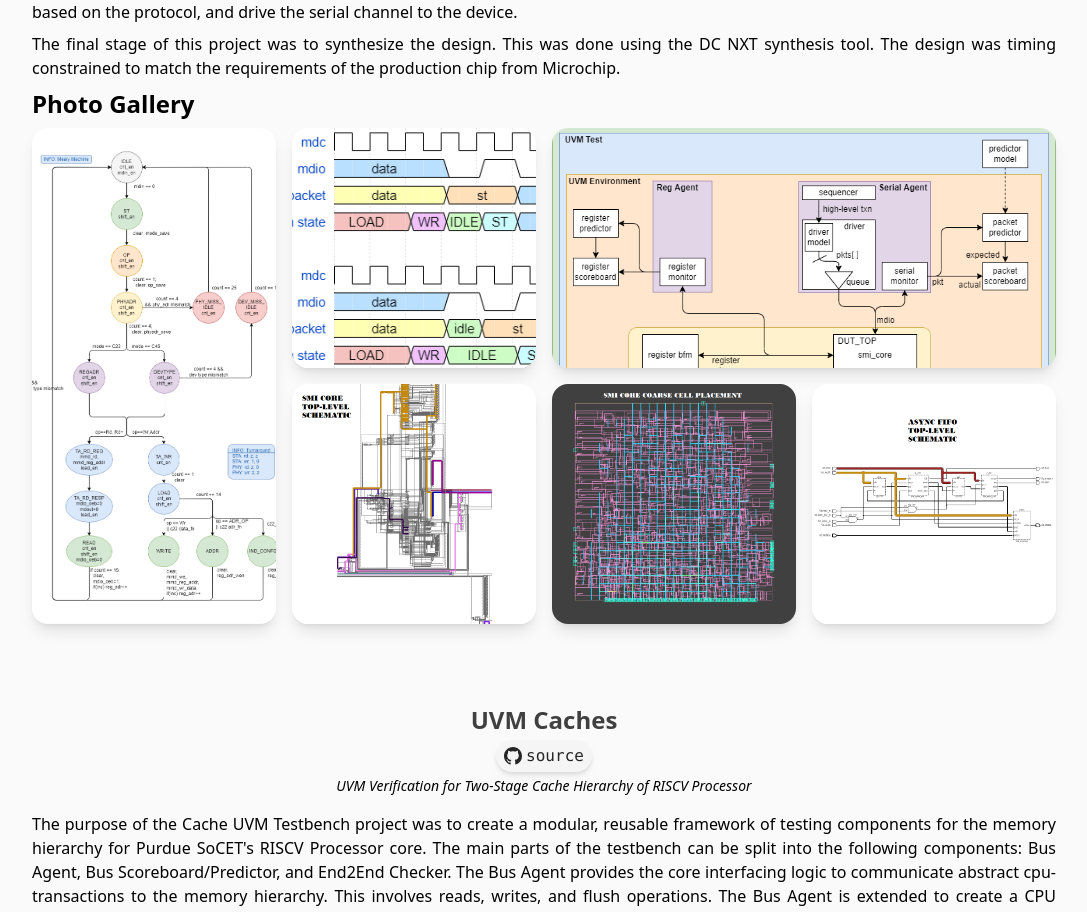
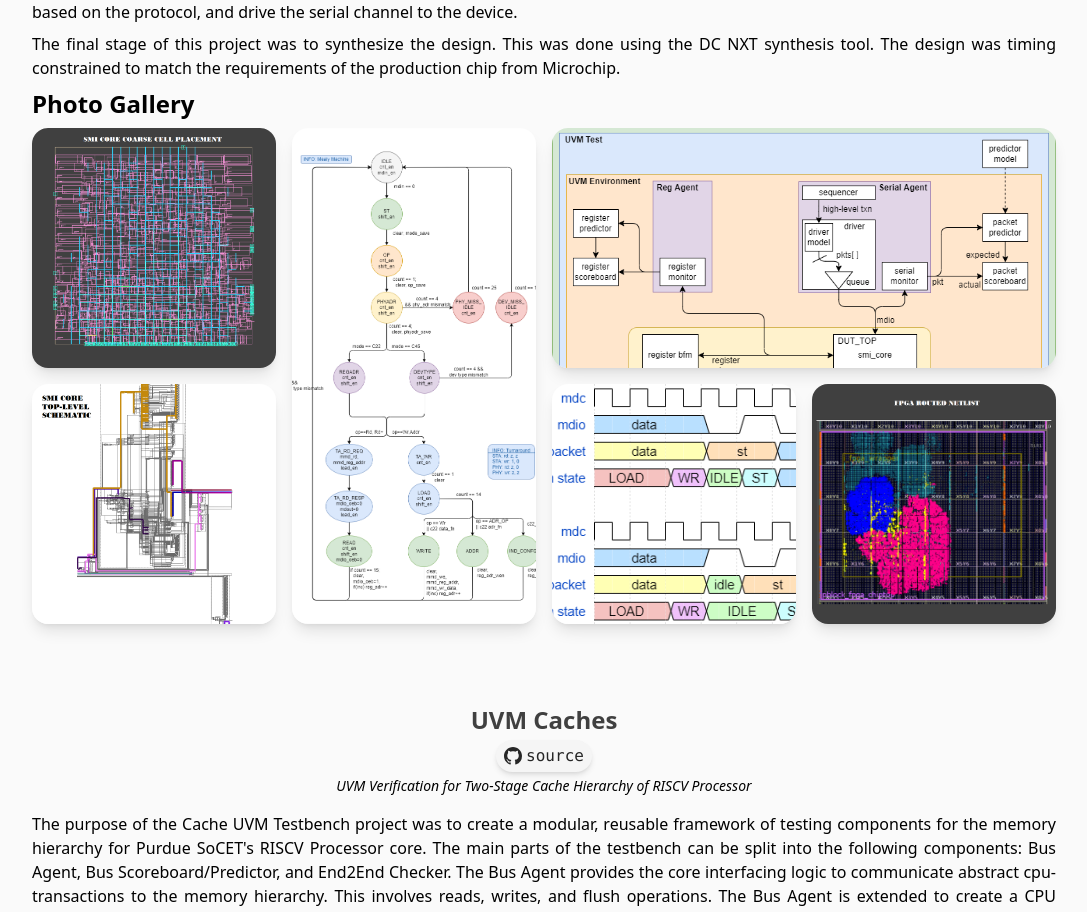
Before and after one commit to MArndt26/marndt26.github.io, a Next.js app: page / in a window 1280 px wide. Shown: the part 888-1800 px from the top of the page, without its empty margins (96-1183 px from the left). Built offline with nearby package versions, Linux system fonts and the light colour scheme.

Commit message:
updated microchip images

```diff
--- a/content/projects/microchip.ts
+++ b/content/projects/microchip.ts
@@ -39,13 +39,16 @@ export const microchip_content = new Section(
   {
     // github:'https://github.com/Purdue-SoCET/RISCVBusiness/tree/Caches/verification/uvm/caches',
     photos: [
+      // FIXME: REMOVE IMG IF NOT BEING USED
+      { href: 'microchip/smi_core_syn_top.png', type: 'small' },
       { href: 'microchip/smi_fsm.png', type: 'tall' },
-      { href: 'microchip/smi_waves.png', type: 'small' },
       { href: 'microchip/smi_uvm_top.png', type: 'wide' },
       { href: 'microchip/smi_sch.png', type: 'small' },
-      { href: 'microchip/smi_core_syn_top.png', type: 'small' },
-      { href: 'microchip/fifo_sch.png', type: 'small' },
-      // { href: 'microchip/cpu.png', type: 'small' }, // FIXME: REMOVE IMG IF NOT BEING USED
+      { href: 'microchip/smi_waves.png', type: 'small' },
+      { href: 'microchip/fpga.png', type: 'small' },
+      // { href: 'microchip/fifo_sch.png', type: 'small' },
+      // { href: 'microchip/cpu.png', type: 'small' },
     ],
   }
 );
+//
--- a/styles/media.css
+++ b/styles/media.css
@@ -2,7 +2,7 @@
 
 @layer components {
   .card {
-    @apply relative flex flex-col items-center justify-center w-full h-full overflow-hidden duration-300 bg-center bg-no-repeat bg-cover shadow-lg rounded-2xl hover:scale-110 hover:shadow-2xl;
+    @apply relative flex flex-col items-center justify-center w-full h-full overflow-hidden duration-300 bg-center bg-no-repeat bg-cover shadow-lg rounded-2xl hover:z-10 hover:scale-110 hover:shadow-2xl;
   }
 
   .photo-grid {
```
Also changed, not shown: public/img/microchip/cpu.png, public/img/microchip/fpga.png (added).
